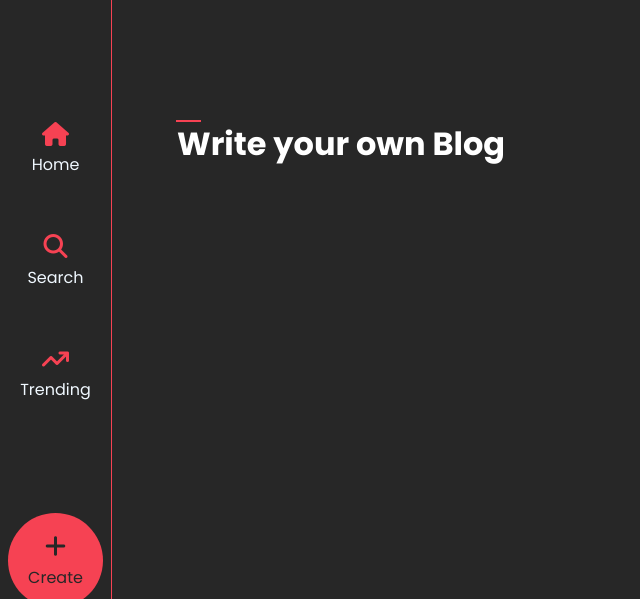
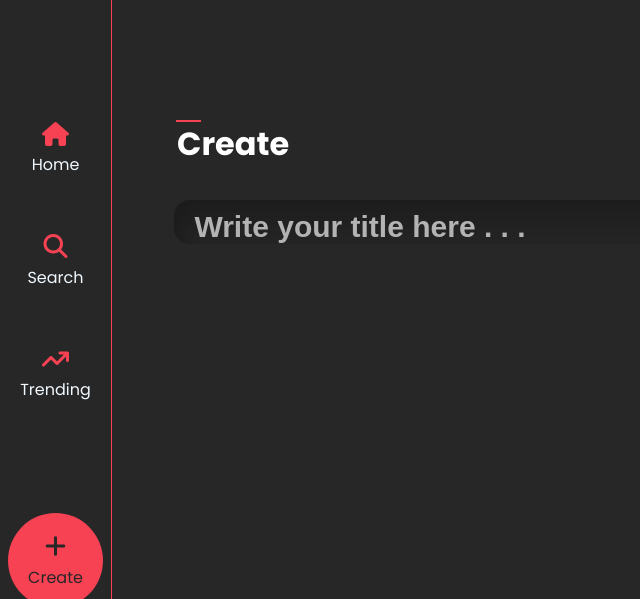
Before and after one commit to Pargat-Dhanjal/Daily-Blogs, a PHP site: page /src/pages/create.html in a window 1280 px wide. Shown: the top 599 px of the page, without its empty margins (0-640 px from the left). Run offline with PHP 8.4, Linux system fonts and the light colour scheme.

Commit message:
Added Neumorphism for create page

```diff
--- a/src/pages/create.html
+++ b/src/pages/create.html
@@ -54,7 +54,16 @@
         <div class="main">
             <div class="page-title">
                 <div class="line"></div>
-                <h1>Write your own Blog</h1>
+                <h1>Create</h1>
+            </div>
+            <div class="details">
+                <form action="search.php" method="POST">
+                    <div class="input">
+                        <div class="input-field">
+                            <input type="email" name="Email" placeholder="Write your title here . . ." required>
+                        </div>
+                    </div>
+                </form>
             </div>
         </div>
     </div>
--- a/src/styles/create.css
+++ b/src/styles/create.css
@@ -56,6 +56,50 @@ body {
     height: 2px;
 }
 
+.details{
+    position: relative;
+    top: 15vh;
+    width: 81.5vw;
+    height: 50vh;
+}
+
+form {
+    position: relative;
+    width: 100%;
+}
+
+.input-field {
+    border-radius: 16px;
+background: #222222;
+box-shadow: inset 8px 8px 17px #1c1c1c,
+            inset -8px -8px 17px #282828;
+}
+
+input {
+    display: inline-block;
+    font-weight: 700;
+    width: 90%;
+    border: none;
+    padding: 10px 0px 0px 20px;
+    font-size: 30px;
+    background-color: transparent;
+    color: white;
+}
+
+input::placeholder {
+    font-size: 30px;
+    font-weight: 700;
+    color: rgb(179, 179, 179);
+}
+
+.input h2{
+    padding-bottom: 20px;
+}
+
+input:focus {
+    outline: none;
+}
+
 @media only screen and (max-width : 720px) {
 
     .parent {
```
